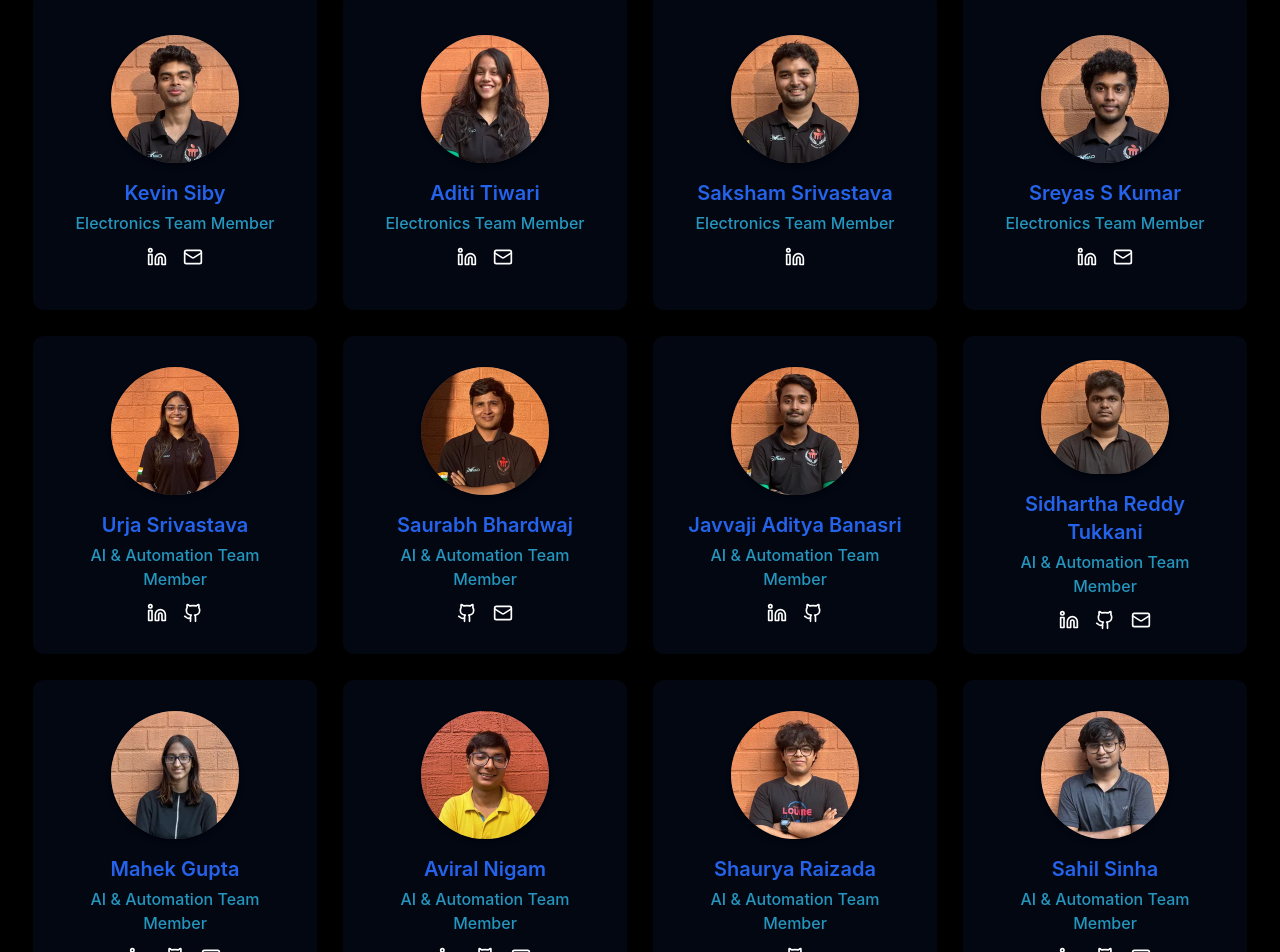
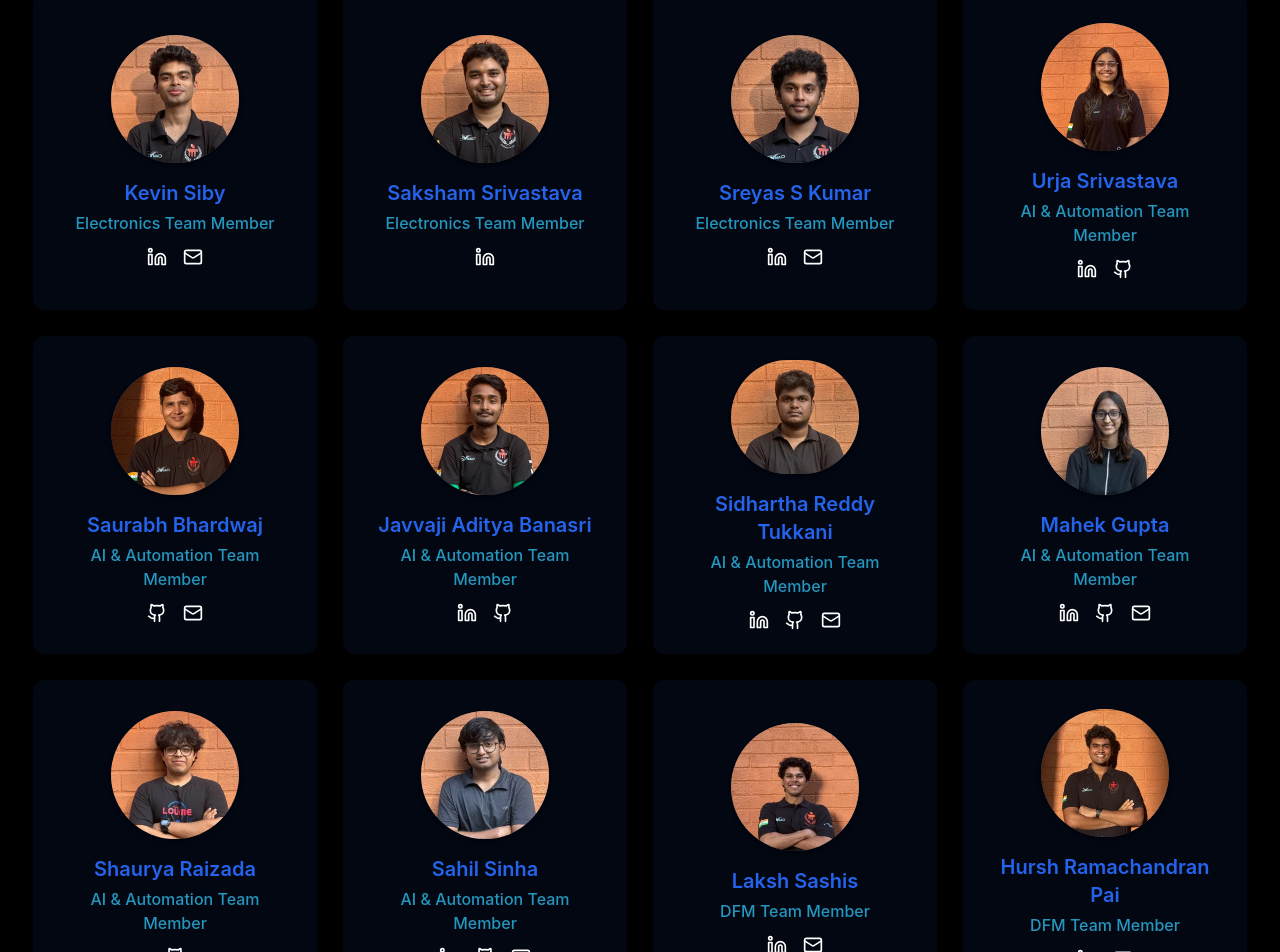
Before and after one commit to avikshitdhar/Dronaid-Website, a React (Vite) app: page /team in a window 1280 px wide. Shown: the part 1561-2513 px from the top of the page. Built offline with nearby package versions, Linux system fonts and the light colour scheme.

Commit message:
LinkedIn issue fixed

```diff
--- a/src/pages/competitions/data/competitionsData.ts
+++ b/src/pages/competitions/data/competitionsData.ts
@@ -3,6 +3,22 @@ const base = import.meta.env.BASE_URL;
 
 
 export const competitions: Competition[] = [
+  {
+    name: "Quark Search and Rescue",
+    date: "February 2026",
+    location: "Goa, India",
+    description:
+      "Quark is the annual techno-management fest of the college, BITS Pilani KK Birla Goa Campus. It has a variety of events, workshops, guest lectures and more. Our team competed with the Murphy and placed 3rd.",
+    achievements: [
+      "First Runners Up",
+    ],
+    media: {
+      images: [
+        `${base}competitions/26/quarks1.jpeg`,
+        // `${base}competitions/26/quarks1.jpg`,
+      ],
+    },
+  },
   {
     name: "Quark Search and Rescue",
     date: "February 2025",
--- a/src/pages/team/data/teamMembers.ts
+++ b/src/pages/team/data/teamMembers.ts
@@ -23,13 +23,12 @@ export const teamMembers: TeamMember[] = [
 
     // Board
     {
-      name: "Varun B",
+      name: "Aditi Nair",
       designation: "Electronics Head",
       department: "Board",
-      image: `${base}members/varun.webp`,
-      linkedin: "https://www.linkedin.com/in/varun-bramhankar-92a520271/",
-      email: "varunvpb@gmail.com",
-      github: "https://github.com/Varunvpb",
+      image: `${base}members/aditi.webp`,
+      linkedin: "https://www.linkedin.com/in/aditi-nair-28b086305/",
+      email: "aditinair0910@gmail.com",
     },
     {
       name: "Parag Gupta",
@@ -65,28 +64,21 @@ export const teamMembers: TeamMember[] = [
 
     //Electronics
     {
-      name: "Aditi Nair",
+      name: "Varun B",
       designation: "Electronics Team Member",
       department: "Electronics",
-      image: `${base}members/aditi.webp`,
-      linkedin: "www.linkedin.com/in/aditi-nair-28b086305",
-      email: "aditinair0910@gmail.com",
+      image: `${base}members/varun.webp`,
+      linkedin: "https://www.linkedin.com/in/varun-bramhankar-92a520271/",
+      email: "varunvpb@gmail.com",
+      github: "https://github.com/Varunvpb",
     },
     {
       name: "Kevin Siby",
       designation: "Electronics Team Member",
       department: "Electronics",
       image: `${base}members/kevin.webp`,
-      linkedin: "www.linkedin.com/in/kevin-siby-94a12b391",
+      linkedin: "https://www.linkedin.com/in/kevin-siby-94a12b391/",
       email: "contactkevin2005@gmail.com",
-    },
-    {
-      name: "Aditi Tiwari",
-      designation: "Electronics Team Member",
-      department: "Electronics",
-      image: `${base}members/aditiT.webp`,
-      linkedin: "https://www.linkedin.com/in/aditi-tiwari-24ab34306/",
-      email: "aditi2005t@gmail.com",
     },
 
     {
@@ -149,15 +141,6 @@ export const teamMembers: TeamMember[] = [
       github: "https://github.com/bluecode-hub",
     },
     {
-      name: "Aviral Nigam",
-      designation: "AI & Automation Team Member",
-      department: "AI & Automation",
-      image: `${base}members/aviral.webp`,
-      linkedin: "www.linkedin.com/in/aviral-nigam-a0b469271",
-      email: "nigamaviral21@gmail.com",
-      github: "https://github.com/Aviral0gHub",
-    },
-    {
       name: "Shaurya Raizada",
       designation: "AI & Automation Team Member",
       department: "AI & Automation",
@@ -203,7 +186,7 @@ export const teamMembers: TeamMember[] = [
       designation: "DFM Team Member",
       department: "DFM",
       image: `${base}members/sourajit.webp`,
-      linkedin: "www.linkedin.com/in/sourajit-saha-9a006836b",
+      linkedin: "https://www.linkedin.com/in/sourajit-saha-9a006836b/",
       email: "sourajit.mitmpl2024@learner.manipal.edu",
     },
     {
@@ -232,6 +215,6 @@ export const teamMembers: TeamMember[] = [
       department: "Management",
       image: `${base}members/devika.webp`,
       email: "rajeevdevika567@gmail.com",
-      linkedin: "www.linkedin.com/in/devika-rajeev-3734863ab",
+      linkedin: "https://www.linkedin.com/in/devika-rajeev-3734863ab/",
     },
 ];
```
Also changed, not shown: public/competitions/26/quarks1.jpeg (added).
